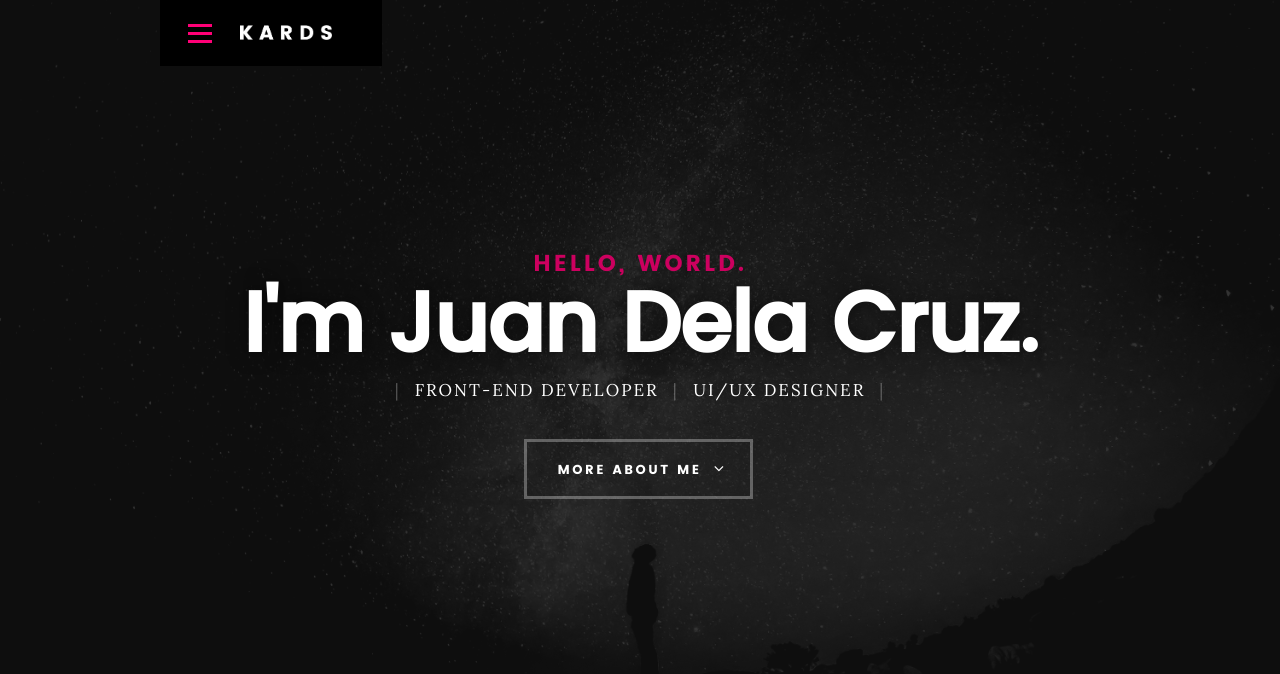
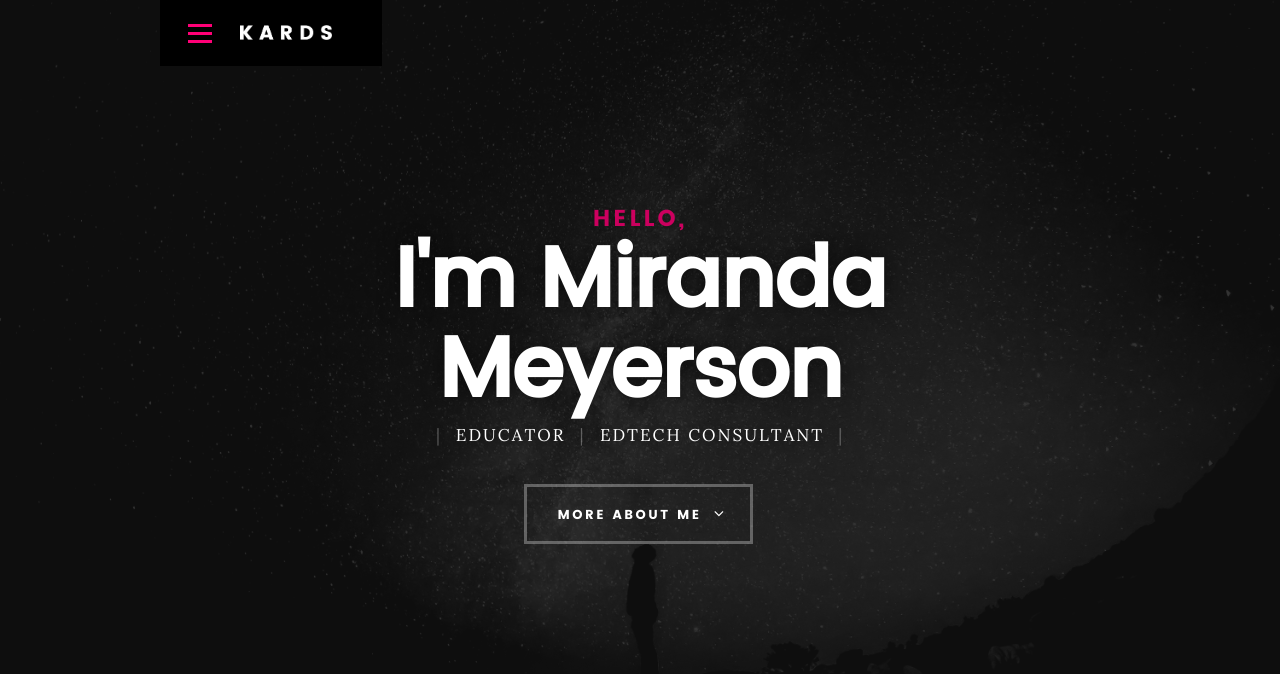
Before and after one commit to mirandameyerson/mirandameyerson, a plain HTML site: page index.html in a window 1280 px wide. Shown: the top 674 px of the page. Drawn offline with Linux system fonts and the light colour scheme; files whose address does not match are found by name.

Commit message:
Changed name

```diff
--- a/index.html
+++ b/index.html
@@ -73,12 +73,12 @@
 
    			<div class="col-twelve">
 
-	   			<h5>Hello, World.</h5>
-	   			<h1>I'm Juan Dela Cruz.</h1>
+	   			<h5>Hello,</h5>
+	   			<h1>I'm Miranda Meyerson</h1>
 
 	   			<p class="intro-position">
-	   				<span>Front-end Developer</span>
-	   				<span>UI/UX Designer</span>
+	   				<span>Educator</span>
+	   				<span>EdTech Consultant</span>
 	   			</p>
 
 	   			<a class="button stroke smoothscroll" href="#about" title="">More About Me</a>
```
